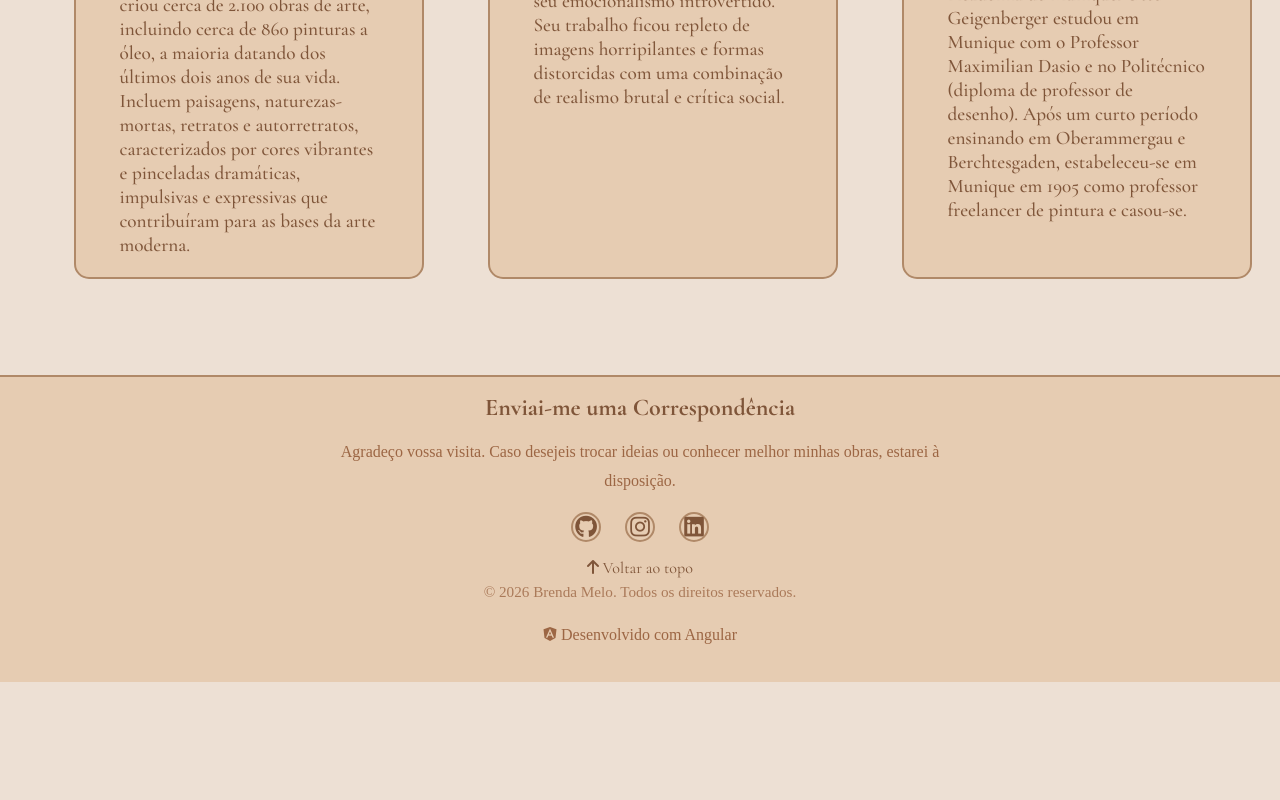
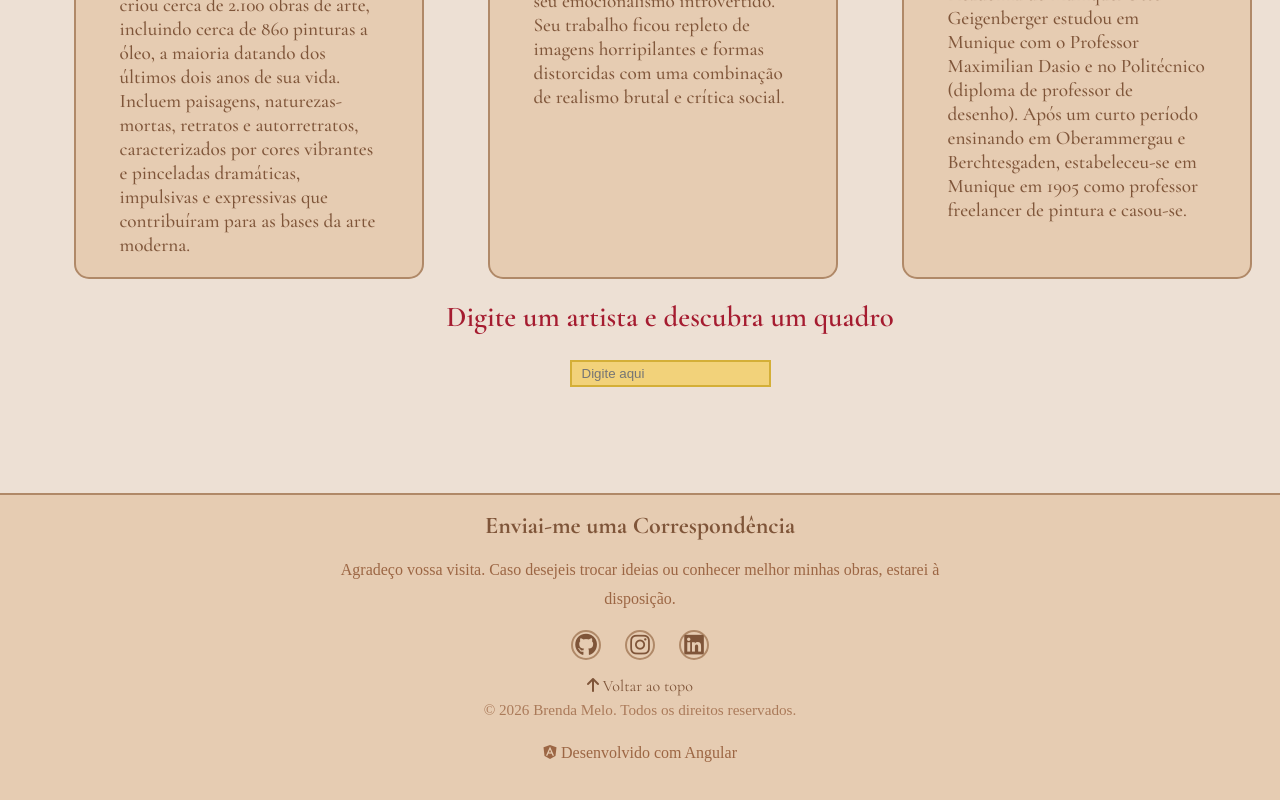
Before and after one commit to Berenda-m/portifolio-em-angular, an Angular app: page /projetos in a window 1280 px wide. Shown: the part 2950-3750 px from the top of the page. Before the commit the page ends 3632 px from the top, so only its background shows below. Built offline with nearby package versions, Linux system fonts and the light colour scheme.

Commit message:
cria-input

```diff
--- a/src/app/componentes/projetos/projetos.css
+++ b/src/app/componentes/projetos/projetos.css
@@ -1,5 +1,3 @@
-
-
 .cards {
     display: flex;
     gap: 4rem;
@@ -33,7 +31,8 @@
     object-position: center;
 }
 
-.card h3, h4 {
+.card h3,
+h4 {
     font-family: 'Cormorant Garamond', serif;
     color: var(--wine);
     padding: 0.8rem 1rem;
@@ -60,6 +59,7 @@ h2 {
     margin: .5rem 0 1rem;
     margin-top: 20px;
 }
+
 .moldura {
     display: inline-block;
     padding: 18px;
@@ -75,6 +75,47 @@ h2 {
     width: 280px;
     border: 2px solid #f8f1dc;
 }
+
+.artistas {
+    margin-left: 60px;
+    display: flex;
+    flex-direction: column;
+    align-items: center;
+}
+
+.artistas input {
+    margin: 10px;
+    padding: 4px 10px;
+    background: #f2d27a;
+    border: 2px solid #d4af37;
+}
+
+.artistas img {
+    overflow: hidden;
+    border: 4px solid #f2d27a;
+    width: 250px;
+    object-fit: cover;
+}
+
+.artistas i {
+    margin: 10px;
+    margin-top: 20px;
+}
+
+
+.artistas h2 {
+    font-size: 1.8rem;
+}
+
+.artistas p{
+    font-size: 1.3rem;
+    line-height: 1.2;
+    margin: 8px 0;
+    width: 400px;
+    text-align: justify;
+    font-weight: 700;
+}
+
 @media (max-width: 768px) {
 
     .cards {
--- a/src/app/componentes/projetos/projetos.html
+++ b/src/app/componentes/projetos/projetos.html
@@ -3,7 +3,7 @@
 
     <div class="cards">
         <article class="card">
-            <img  class="moldura"  src="images/arte.webp" alt="estudio de arte" width="250">
+            <img class="moldura" src="images/arte.webp" alt="estudio de arte" width="250">
             <h3>O Estúdio do Artista(1740)</h3>
             <h4>Johann Georg Platzer
                 (Austríaco, 1704–1761)</h4>
@@ -16,7 +16,7 @@
 
         </article>
         <article class="card">
-            <img    class="moldura" src="images/musica.webp" alt="Musica no século 18" width="250">
+            <img class="moldura" src="images/musica.webp" alt="Musica no século 18" width="250">
             <h3>A Lição de Música (1808)</h3>
             <h4>Louis Moritz (Holandês, 1773 - 1850)</h4>
             <p>Louis Moritz foi um pintor do norte dos Países Baixos.
@@ -37,7 +37,8 @@
         </article>
 
         <article class="card">
-            <img class="moldura" src="/images/monet.webp" alt="Moça passando do lado de fora na janela com lenço vermelho sobre a cabeça " width="250">
+            <img class="moldura" src="/images/monet.webp"
+                alt="Moça passando do lado de fora na janela com lenço vermelho sobre a cabeça " width="250">
             <h3>O Lenço Vermelho (c. 1868–73)</h3>
             <h4>Claude Monet (francês, 1840-1926)</h4>
             <p>Oscar-Claude Monet foi um pintor francês e fundador da pintura impressionista, visto como um precursor
@@ -49,7 +50,7 @@
         </article>
 
         <article class="card">
-            <img class="moldura"  src="images/munch.webp" alt="o grito" width="250">
+            <img class="moldura" src="images/munch.webp" alt="o grito" width="250">
             <h3>O Grito (1895)</h3>
             <h4>Edvard Munch (norueguês, 1863 - 1944)</h4>
             <p>Edvard Munch foi um pintor norueguês. Sua obra mais conhecida, The Scream, tornou-se uma das imagens
@@ -64,7 +65,7 @@
         </article>
 
         <article class="card">
-            <img class="moldura"  src="/images/renoir.webp" alt="retrato de homem barbudo com tédio" width="250">
+            <img class="moldura" src="/images/renoir.webp" alt="retrato de homem barbudo com tédio" width="250">
             <h3>Alfred Sisley (1876)</h3>
             <h4>Pierre-Auguste Renoir (French, 1841-1919)</h4>
             <p>Pierre-Auguste Renoir foi um artista francês que foi um dos principais pintores no desenvolvimento do
@@ -90,7 +91,8 @@
 
 
         <article class="card">
-            <img  class="moldura" src="/images/maxbeckmann.webp" alt="moças sentadas a beira da mesa de centro lendo jornal" width="250">
+            <img class="moldura" src="/images/maxbeckmann.webp"
+                alt="moças sentadas a beira da mesa de centro lendo jornal" width="250">
             <h3>o.T. (Zwei lesende Mädchen) (1937 – 1938)</h3>
             <h4>Max Beckmann (alemão, 1884 – 1950)</h4>
             <p>Max Carl Friedrich Beckmann foi um pintor, desenhista, gravador, escultor e escritor alemão. Embora seja
@@ -116,5 +118,28 @@
         </article>
     </div>
 
+    <div class="artistas">
+        <h2>Digite um artista e descubra um quadro</h2>
 
+        <input [(ngModel)]="texto" placeholder="Digite aqui">
+        @if(texto.toLocaleLowerCase() === 'monet') {
+        <img src="/images/monet.webp" alt="aaaaaa"><span><i class="fa-solid fa-star"></i><i
+                class="fa-solid fa-star"></i><i class="fa-solid fa-star"></i></span>
+        <p>O quadro "A Capa Vermelha" (também conhecido como Madame Monet ou O Lenço Vermelho).
+            Pintado pelo mestre impressionista francês Claude Monet por volta de 1870, a obra retrata sua esposa Camille
+            vestida com uma capa vermelha, passando do lado de fora de uma janela em uma paisagem de neve. </p>
+
+        }
+        @else if(texto.toLocaleLowerCase()==='josé') {
+        <h1>artista não encontrado</h1>
+        }
+        @else if (texto.toLocaleLowerCase()==='frida') {
+            <img src="/images/254764fg.jpg" alt="van gogh"><span><i class="fa-solid fa-star"></i><i
+                class="fa-solid fa-star"></i><i class="fa-solid fa-star"></i></span>
+        <p>"Retrato de uma Mulher de Branco" (1929) é uma rara pintura de Frida Kahlo que não é um autorretrato,
+            retratando uma mulher misteriosa em traje formal, sendo leiloada por 5,8 milhões de dólares em 2019. A obra
+            inacabada destaca-se por não focar na artista, com a identidade da modelo permanecendo desconhecida. Saiba
+            mais sobre a trajetória artística de Frida Kahlo.</p>
+        }
+    </div>
 </main>
--- a/src/app/componentes/projetos/projetos.ts
+++ b/src/app/componentes/projetos/projetos.ts
@@ -1,9 +1,14 @@
 import { Component } from '@angular/core';
+import { FormsModule } from '@angular/forms';
 
 @Component({
   selector: 'app-projetos',
-  imports: [],
+  standalone: true,
+  imports: [FormsModule],
   templateUrl: './projetos.html',
   styleUrl: './projetos.css',
 })
-export class Projetos {}
+export class Projetos {
+
+  texto: string = '';
+}
```
Also changed, not shown: public/images/254764fg.jpg (added), public/images/502001ld.jpg (added).
